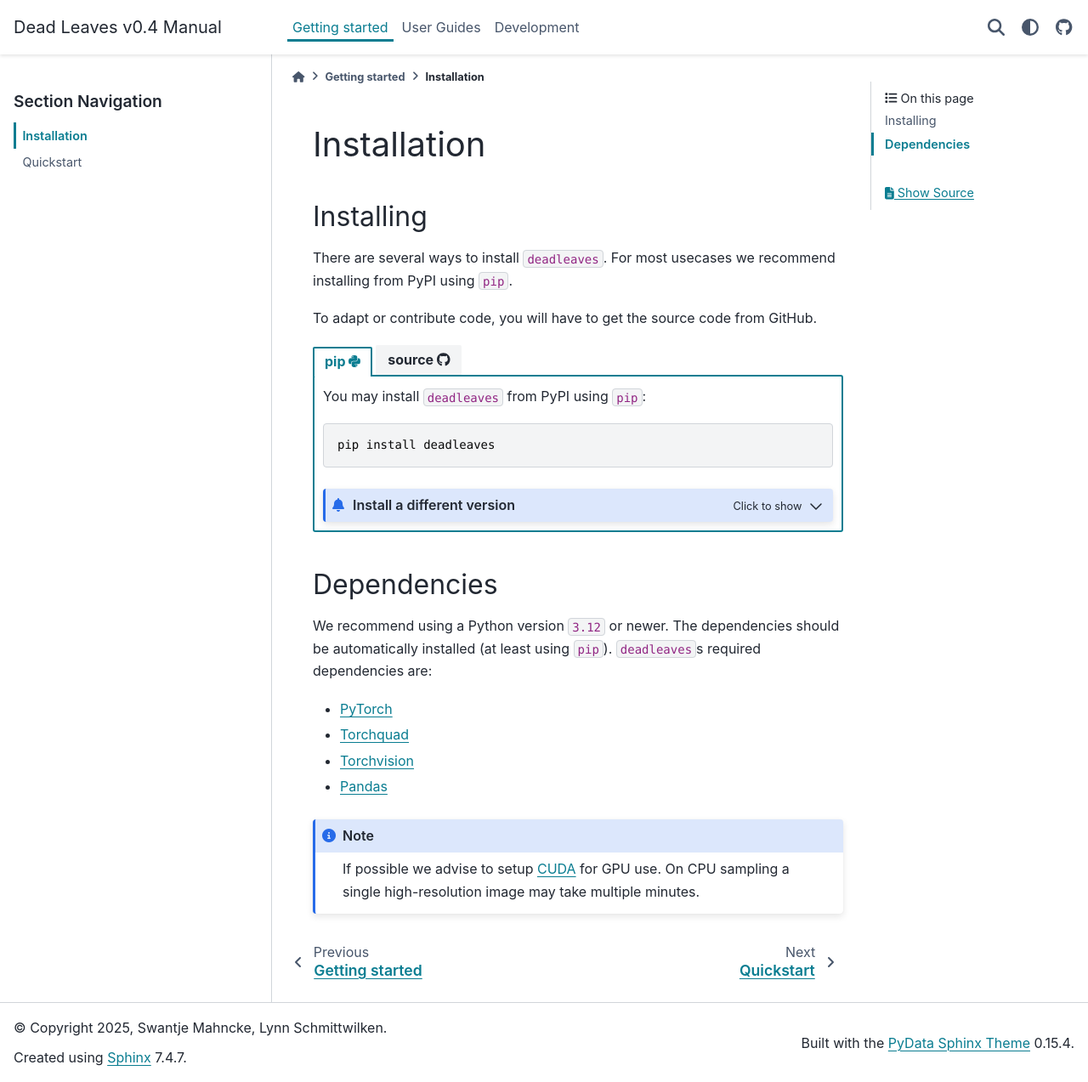
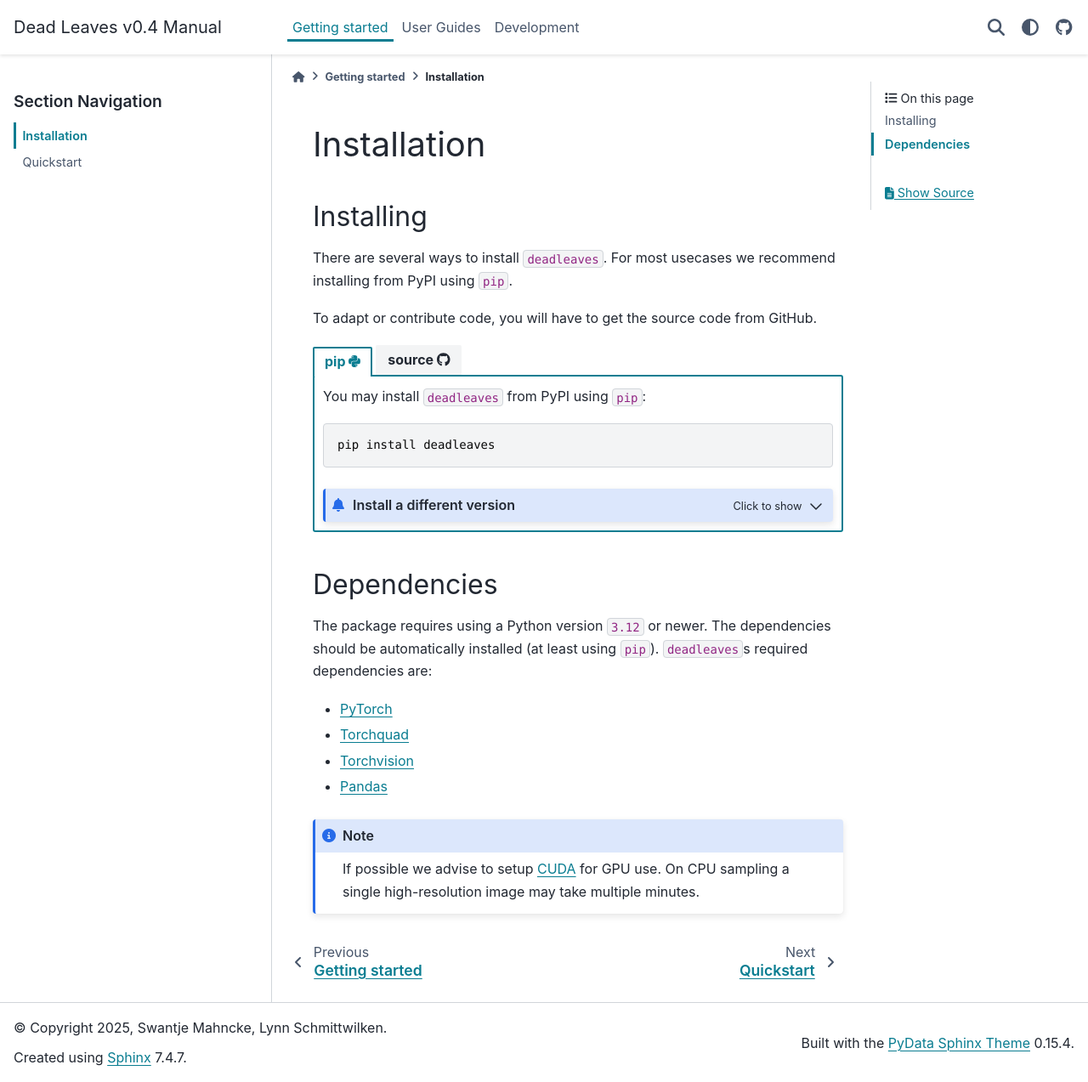
Before and after one commit to ag-perception-wallis-lab/deadleaves, a Sphinx documentation site: the page built from docs/getting_started/installation.md, in a window 1280 px wide and 1273 px high. Shown: the whole window at 85% size. Built offline with Sphinx 7.4.7 and the PyData theme 0.15.4, drawn with Linux system fonts in a browser that asks for light colours; pages that are not in the unit, such as notebooks, are missing from menus.

Commit message:
Rephrase dependencies

```diff
--- a/docs/getting_started/installation.md
+++ b/docs/getting_started/installation.md
@@ -65,7 +65,7 @@ and to install the development dependencies.
 
 ## Dependencies
 
-We recommend using a Python version `3.12` or newer.
+The package requires using a Python version `3.12` or newer.
 The dependencies should be automatically installed (at least using `pip`). `deadleaves`s required dependencies are:
 
 - [PyTorch](https://pytorch.org/)
```
